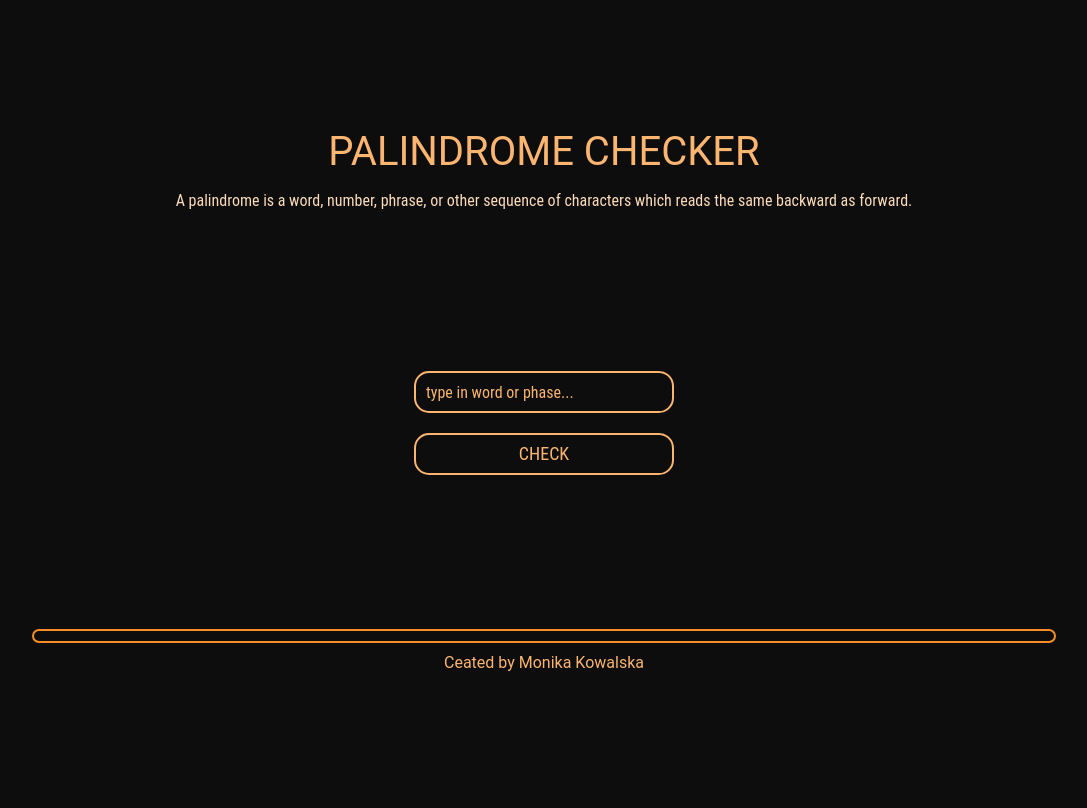
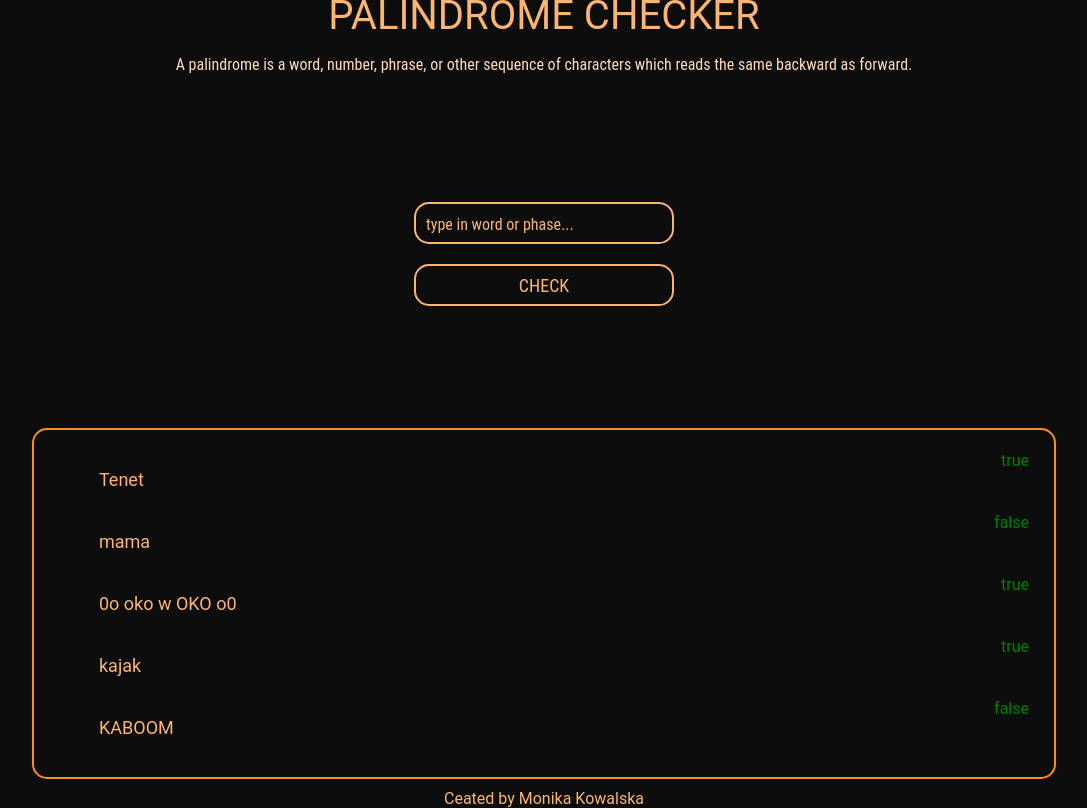
Before and after one commit to moniqka/palindrome-checker, a Vue app: page / in a window 1280 px wide. Shown: the whole page, without its empty margins (96-1183 px from the left). Built offline with nearby package versions, Linux system fonts and the light colour scheme.

Commit message:
create history list

```diff
--- a/src/components/Checker.vue
+++ b/src/components/Checker.vue
@@ -20,7 +20,16 @@
         placeholder="type in word or phase..." />
       <button type="submit" class="button">CHECK</button>
     </form>
-    <section class="search-history"></section>
+    <section class="search-history">
+      <ul class="search-history__list">
+        <li v-for="(word, key) in history"
+            :key="key"
+            class="search-history__word">
+          <p class="search-history__word__text">{{ word.text }}</p>
+          <span class="search-history__word__result"> {{ word.palindrome }} </span>
+        </li>
+      </ul>
+    </section>
     <footer>Ceated by Monika Kowalska</footer>
   </div>
 </template>
@@ -32,7 +41,8 @@ export default {
   data() {
     return {
       text: "",
-      result: ""
+      result: "",
+      history: []
     };
   },
   computed: {
@@ -62,6 +72,9 @@ export default {
         this.result = `Type in word or phase first!`;
       }
     }
+  },
+  created() {
+    this.history = this.checkerHistory;
   }
 };
 </script>
@@ -88,5 +101,17 @@ main.container {
   width: 100%;
   margin: 10px;
   padding: 5px;
+  &__word {
+    display: flex;
+    flex-direction: row;
+    justify-content: space-between;
+    margin: 5px 20px;
+    &__text {
+      font-size: 18px;
+    }
+    &__result {
+      color: green;
+    }
+  }
 }
 </style>
--- a/src/store/index.js
+++ b/src/store/index.js
@@ -8,23 +8,23 @@ export default new Vuex.Store({
     checkerHistory: [
       {
         text: "Tenet",
-        palindrom: true
+        palindrome: true
       },
       {
         text: "mama",
-        palindrom: false
+        palindrome: false
       },
       {
         text: "0o oko w OKO o0",
-        palindrom: true
+        palindrome: true
       },
       {
         text: "kajak",
-        palindrom: true
+        palindrome: true
       },
       {
         text: "KABOOM",
-        palindrom: false
+        palindrome: false
       }
     ]
   },
```
